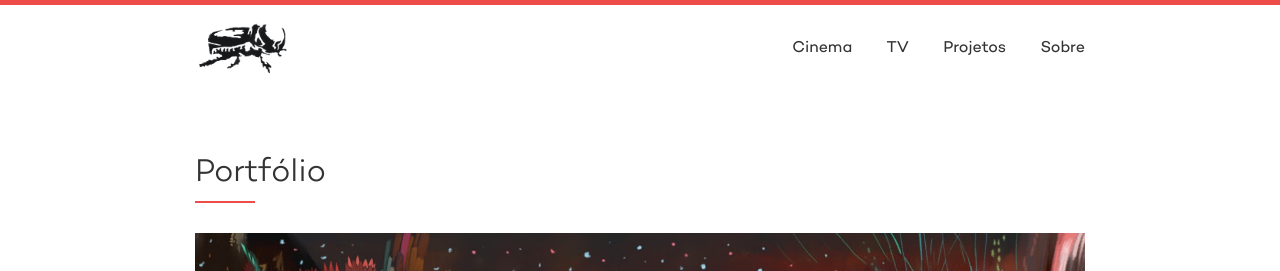
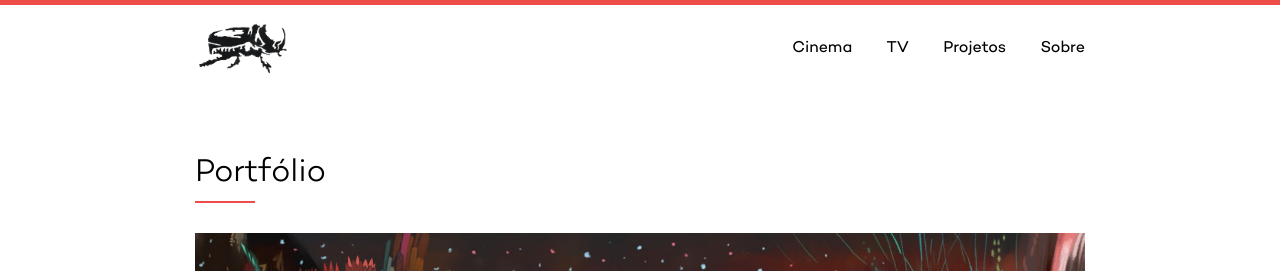
Before and after one commit to arthrfrts/besouro, a Jekyll site: the page built from portfolio.html, in a window 1280 px wide. Shown: the top 271 px of the page. Built offline with Jekyll 4.4.1, drawn with Linux system fonts in a browser that asks for light colours.

Commit message:
New text color

```diff
--- a/assets/main.scss
+++ b/assets/main.scss
@@ -12,7 +12,7 @@ $line-height: 1.7;
 
 // Color variables
 $color-background: #fff;
-$color-text: #333;
+$color-text: #000;
 $color-brand: #ED4C49;
 
 // Structure variables
```
